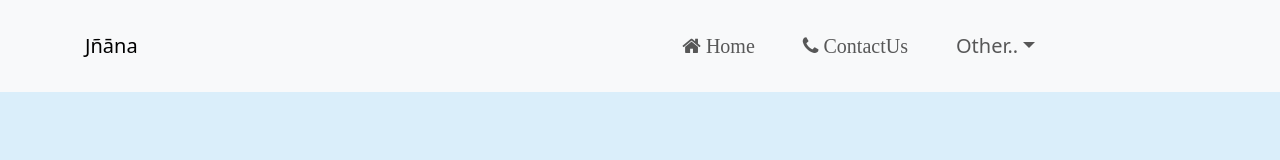
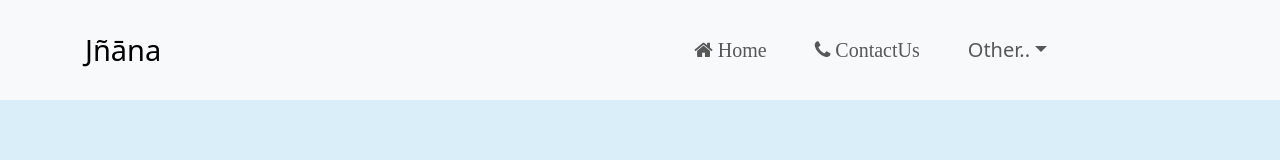
Before and after one commit to phantom-dot/ccetassignment, a React (Create React App) app: page / in a window 1280 px wide. Shown: the top 160 px of the page. Built offline with nearby package versions, Linux system fonts and the light colour scheme.

Commit message:
Update nav.css

```diff
--- a/src/components/Navbar/nav.css
+++ b/src/components/Navbar/nav.css
@@ -2,13 +2,23 @@
     padding-left: 50%;
     gap: 2rem;
 
-}
-
-.dropdown .dropdown-content{
-
 
 }
 
+.title{
+  font-size: 29px;
+}
+
+.title:hover{
+  text-decoration: none;
+}
+
+@media screen and (max-width: 990px) {
+  .me-auto {
+    text-align: center;
+    padding-left: 0;
+  }
+}
 
 
 
```
